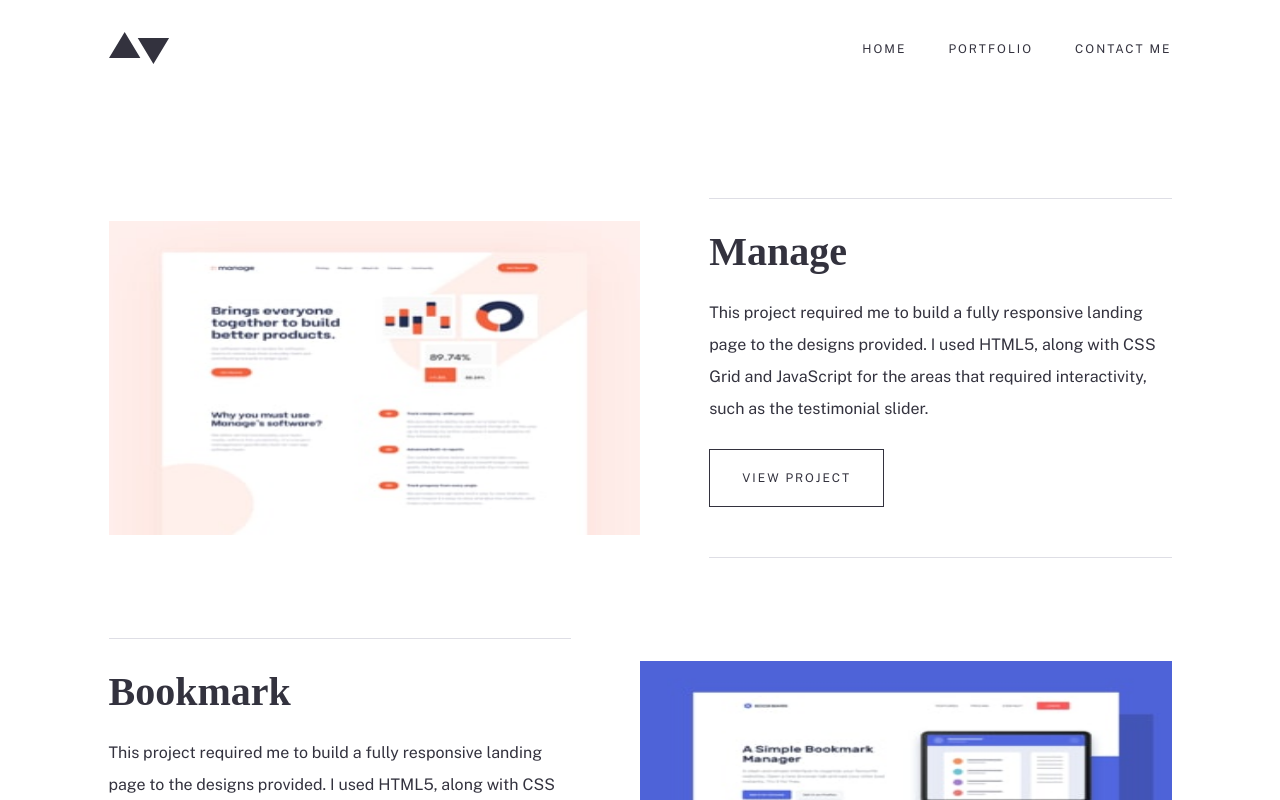
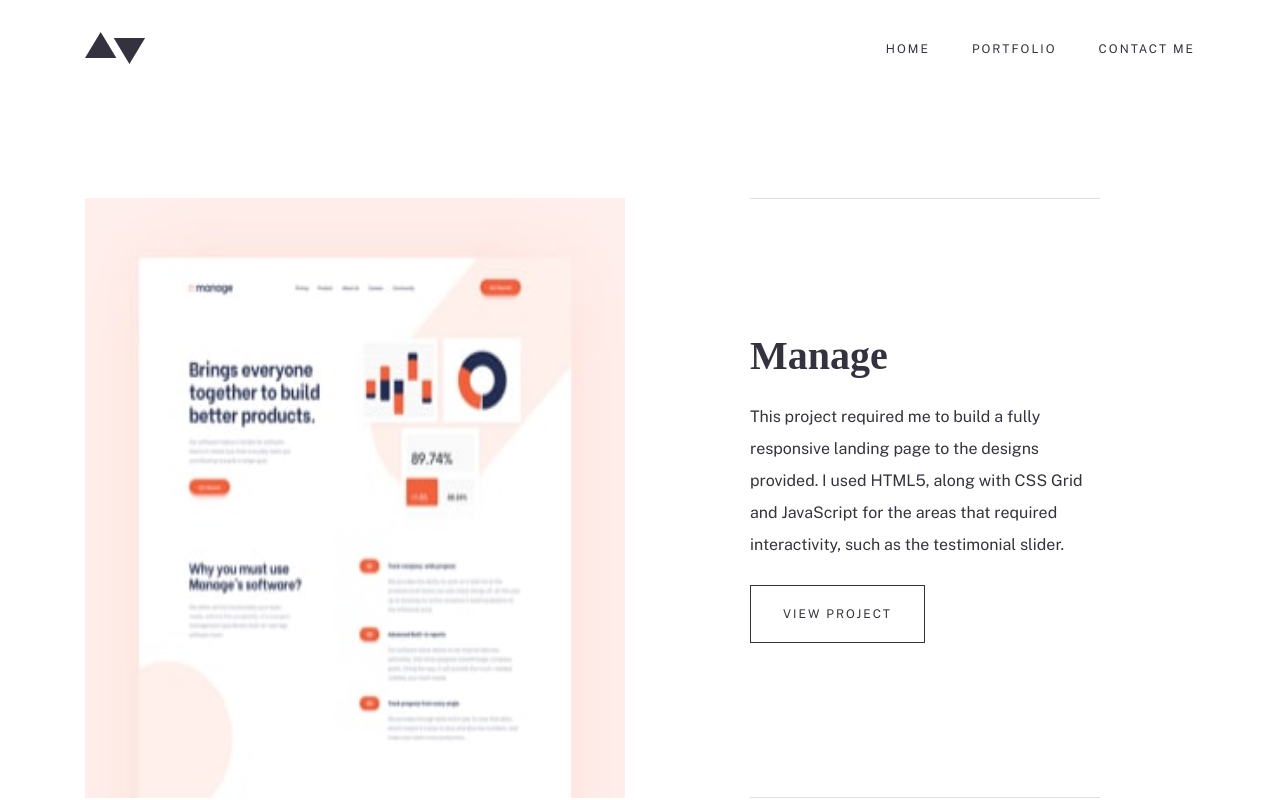
Before and after one commit to ThabisoMagwaza/minimalist-portfolio, a Next.js app: page /portfolio in a window 1280 px wide. Shown: the top 800 px of the page. Built offline with nearby package versions, Linux system fonts and the light colour scheme; a web font is replaced by a local one.

Commit message:
fix: fixed profile spacing

```diff
--- a/src/components/MaxWidthWrapper/MaxWidthWrapper.tsx
+++ b/src/components/MaxWidthWrapper/MaxWidthWrapper.tsx
@@ -2,7 +2,7 @@ import styled from 'styled-components';
 import { QUERIES } from '@/constants/Queries';
 
 export const MaxWidthWrapper = styled.div`
-  max-width: ${(1111 + 32) / 16}rem;
+  max-width: ${(1110 + 80) / 16}rem;
   padding-left: 32px;
   padding-right: 32px;
   margin: 0 auto;
--- a/src/components/ProjectPreview/ProjectPreview.tsx
+++ b/src/components/ProjectPreview/ProjectPreview.tsx
@@ -21,7 +21,7 @@ function ProjectPreview({ project, reverse }: ProjectPreviewProps) {
   const slug = project.slug;
 
   return (
-    <Wrapper as="article" $reverse={reverse}>
+    <Wrapper $reverse={reverse}>
       <MobilePicture>
         <source srcSet={project.portfolioImg.mobile.srcSet} />
         <PreviewImage
@@ -41,6 +41,16 @@ function ProjectPreview({ project, reverse }: ProjectPreviewProps) {
           height={314}
         />
       </TabletPicture>
+
+      <DesktopPicture>
+        <source srcSet={project.portfolioImg.desktop.srcSet} />
+        <PreviewImage
+          src={project.portfolioImg.desktop.src}
+          alt={`A static preview of the ${name} project.`}
+          width={540}
+          height={600}
+        />
+      </DesktopPicture>
 
       <Content>
         <Heading2>{name}</Heading2>
@@ -74,6 +84,21 @@ const Content = styled.div`
     padding-top: 32px;
     padding-bottom: 50px;
   }
+
+  @media ${QUERIES.laptopAndUp} {
+    max-width: 350px;
+    justify-content: center;
+  }
+`;
+
+const DesktopPicture = styled.picture`
+  display: none;
+  width: 540px;
+  height: 600px;
+
+  @media ${QUERIES.laptopAndUp} {
+    display: block;
+  }
 `;
 
 const TabletPicture = styled.picture`
@@ -83,7 +108,11 @@ const TabletPicture = styled.picture`
   flex: 1.15;
 
   @media ${QUERIES.tabletAndUp} {
-    display: revert;
+    display: block;
+  }
+
+  @media ${QUERIES.laptopAndUp} {
+    display: none;
   }
 `;
 
@@ -104,7 +133,7 @@ const PreviewImage = styled(Image)`
   height: 100%;
 `;
 
-const Wrapper = styled(MaxWidthWrapper)<{
+const Wrapper = styled.article<{
   readonly $reverse: boolean;
 }>`
   @media ${QUERIES.tabletAndUp} {
@@ -113,6 +142,11 @@ const Wrapper = styled(MaxWidthWrapper)<{
     flex-direction: ${(props) => (props.$reverse && 'row-reverse') || 'row'};
     gap: 69px;
   }
+
+  @media ${QUERIES.laptopAndUp} {
+    gap: 125px;
+    align-items: revert;
+  }
 `;
 
 export default ProjectPreview;
--- a/src/components/ProjectPreviews/ProjectPreviews.tsx
+++ b/src/components/ProjectPreviews/ProjectPreviews.tsx
@@ -6,10 +6,11 @@ import { QUERIES } from '@/constants/Queries';
 import { PROJECTS } from '@/lib/data';
 
 import ProjectPreview from '../ProjectPreview';
+import MaxWidthWrapper from '../MaxWidthWrapper';
 
 function ProjectPreviews() {
   return (
-    <Wrapper>
+    <Wrapper as="section">
       {PROJECTS.map((project, index) => (
         <ProjectPreview
           key={project.slug}
@@ -21,7 +22,7 @@ function ProjectPreviews() {
   );
 }
 
-const Wrapper = styled.section`
+const Wrapper = styled(MaxWidthWrapper)`
   padding-bottom: 80px;
   margin-top: 40px;
   display: flex;
@@ -32,6 +33,10 @@ const Wrapper = styled.section`
     padding-top: 94px;
     gap: 80px;
   }
+
+  @media ${QUERIES.laptopAndUp} {
+    padding-bottom: 150px;
+  }
 `;
 
 export default ProjectPreviews;
```
